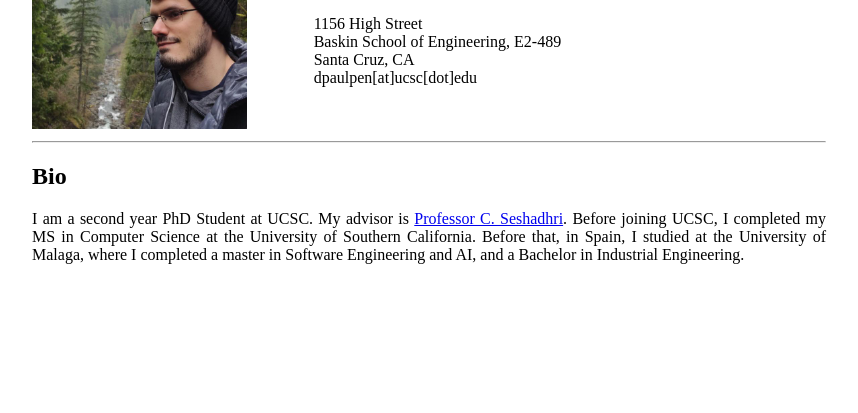
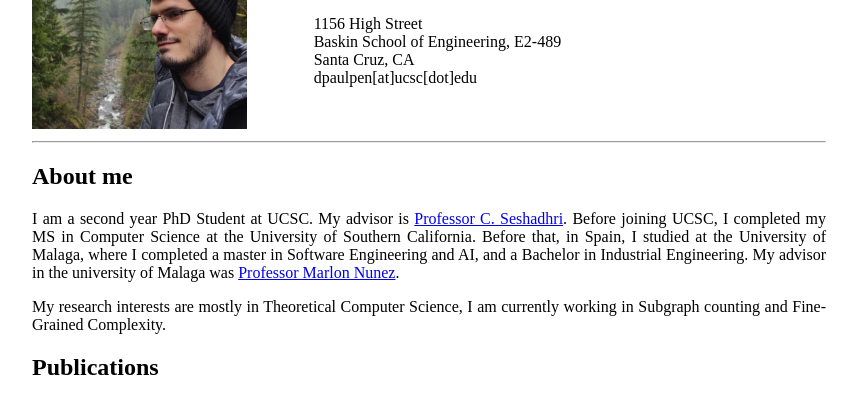
Before and after one commit to daniel-paul/daniel-paul.github.io, a plain HTML site: page index.html in a window 1280 px wide. Shown: the part 133-546 px from the top of the page, without its empty margins (211-1069 px from the left). Drawn offline with Linux system fonts and the light colour scheme.

Commit message:
Expanded Intro

```diff
--- a/index.html
+++ b/index.html
@@ -31,7 +31,12 @@
 <tr>
 <td width="686" valign="top" align="justify" colspan="2">
 <hr>
-<h2> Bio </h2>
+<h2> About me </h2>
 <p align="justify">
-I am a second year PhD Student at UCSC. My advisor is <a href="https://users.soe.ucsc.edu/~sesh/" >Professor C. Seshadhri</a>. Before joining UCSC, I completed my MS in Computer Science at the University of Southern California. Before that, in Spain, I studied at the University of Malaga, where I completed a master in Software Engineering and AI, and a Bachelor in Industrial Engineering.
+I am a second year PhD Student at UCSC. My advisor is <a href="https://users.soe.ucsc.edu/~sesh/" >Professor C. Seshadhri</a>. Before joining UCSC, I completed my MS in Computer Science at the University of Southern California. Before that, in Spain, I studied at the University of Malaga, where I completed a master in Software Engineering and AI, and a Bachelor in Industrial Engineering. My advisor in the university of Malaga was <a href="https://scholar.google.com/citations?user=FKCnDbUAAAAJ" >Professor Marlon Nunez</a>.
 </p>
+<p>
+My research interests are mostly in Theoretical Computer Science, I am currently working in Subgraph counting and Fine-Grained Complexity.
+</p>
+
+<h2> Publications </h2>
```
